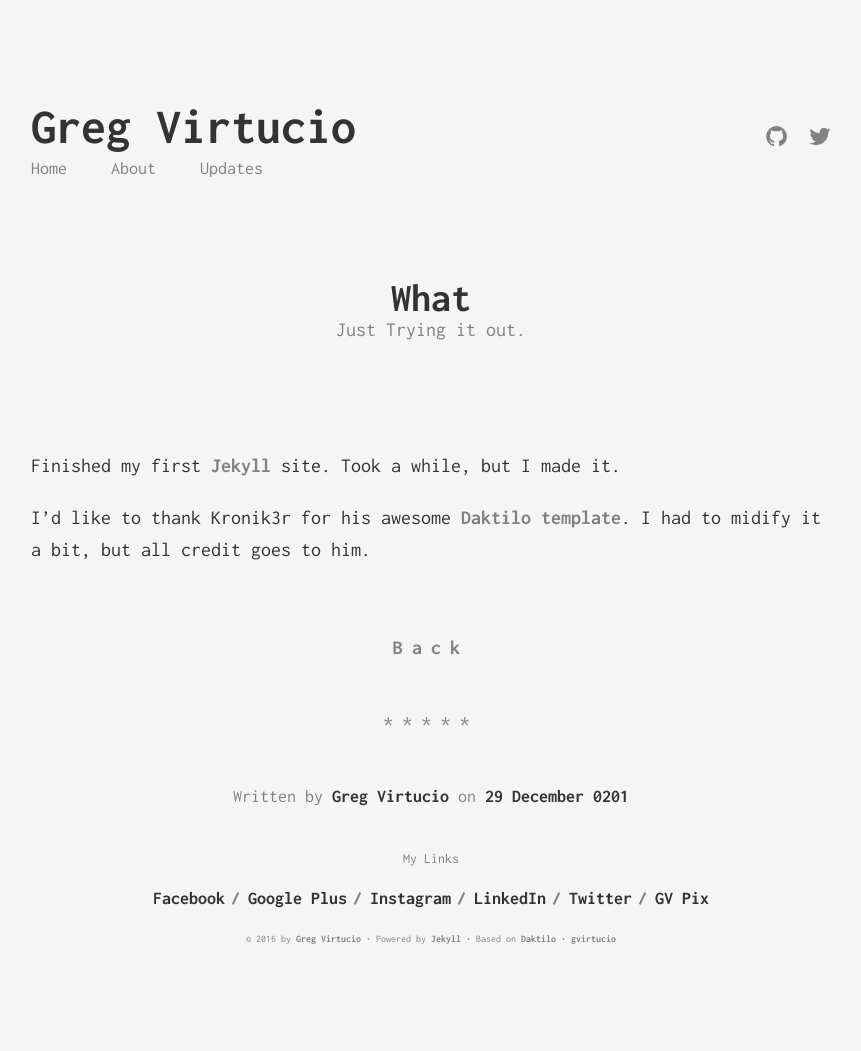
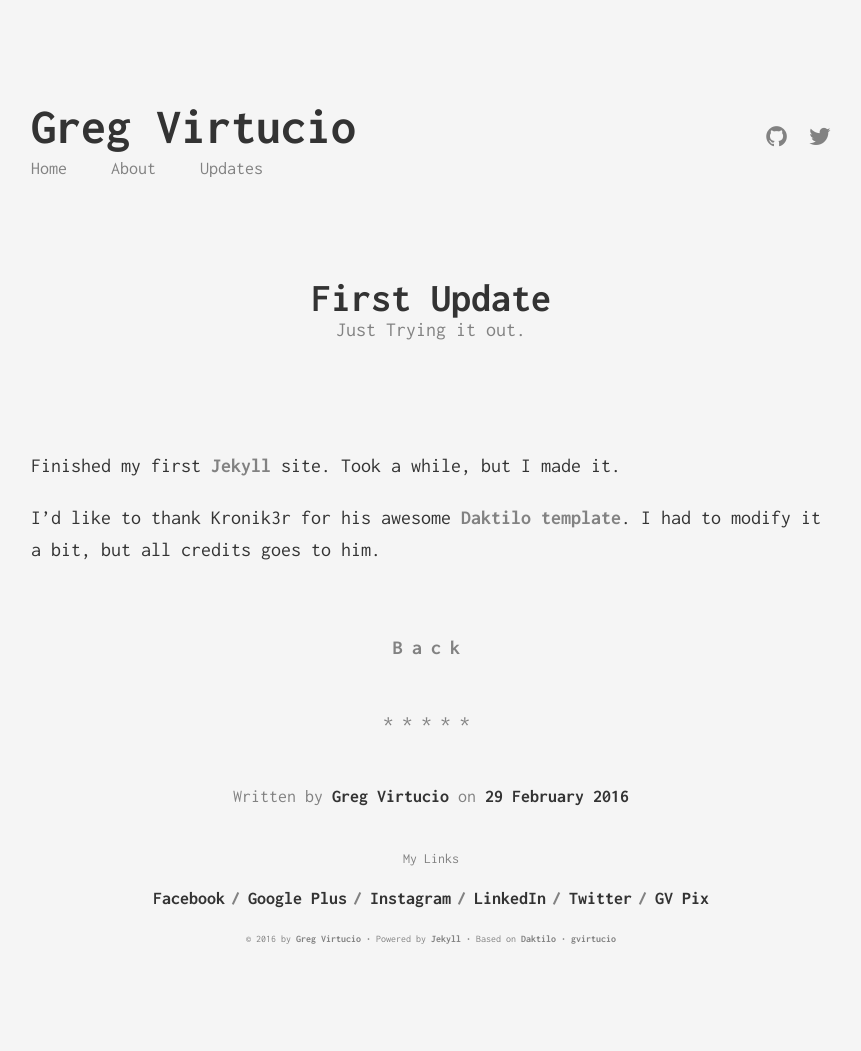
Before and after one commit to mayarichman/gvirtucio.github.io, a Jekyll site: the page built from _posts/2015-12-29-What.markdown, in a window 1280 px wide. Shown: the whole page, without its empty margins (209-1070 px from the left). Built offline with Jekyll 4.4.1, drawn with Linux system fonts in a browser that asks for light colours.

Commit message:
Update 2015-12-29-What.markdown

```diff
--- a/_posts/2015-12-29-What.markdown
+++ b/_posts/2015-12-29-What.markdown
@@ -1,10 +1,10 @@
 ---
 layout: post
-title:  "What"
+title:  "First Update"
 subtitle: "Just Trying it out."
-date:   201-12-29 02:09:45
+date:   2016-02-29 02:09:45
 ---
 
 Finished my first [Jekyll](https://jekyllrb.com/) site. Took a while, but I made it.
 
-I'd like to thank Kronik3r for his awesome [Daktilo template](https://github.com/kronik3r/daktilo). I had to midify it a bit, but all credit goes to him.
+I'd like to thank Kronik3r for his awesome [Daktilo template](https://github.com/kronik3r/daktilo). I had to modify it a bit, but all credits goes to him.
```
